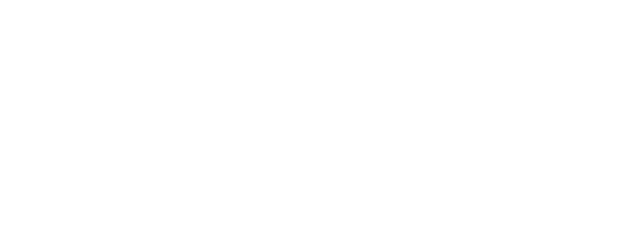
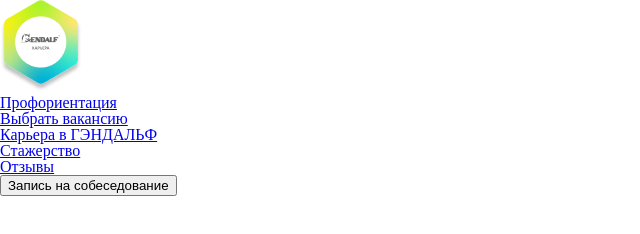
Before and after one commit to ArginP/gendalf-test, a plain HTML site: page index.html in a window 1280 px wide. Shown: the whole page, without its empty margins (0-640 px from the left). Drawn offline with Linux system fonts and the light colour scheme.

Commit message:
add header markup

```diff
--- a/index.html
+++ b/index.html
@@ -10,5 +10,25 @@
 </head>
 <body>
 
+<header>
+    <div class="header">
+        <div class="header__container">
+            <div class="header__logo">
+                <img src="assets/header__logo.png" alt="Логотип">
+            </div>
+            <nav class="header__navbar">
+                <ul class="header__navbar__list">
+                    <li><a href="#">Профориентация</a></li>
+                    <li><a href="#">Выбрать вакансию</a></li>
+                    <li><a href="#">Карьера в ГЭНДАЛЬФ</a></li>
+                    <li><a href="#">Стажерство</a></li>
+                    <li><a href="#">Отзывы</a></li>
+                </ul>
+            </nav>
+            <button type="button" class="header__button">Запись на собеседование</button>
+        </div>
+    </div>
+</header>
+
 </body>
 </html>
```
Also changed, not shown: assets/header__logo.png (added).
